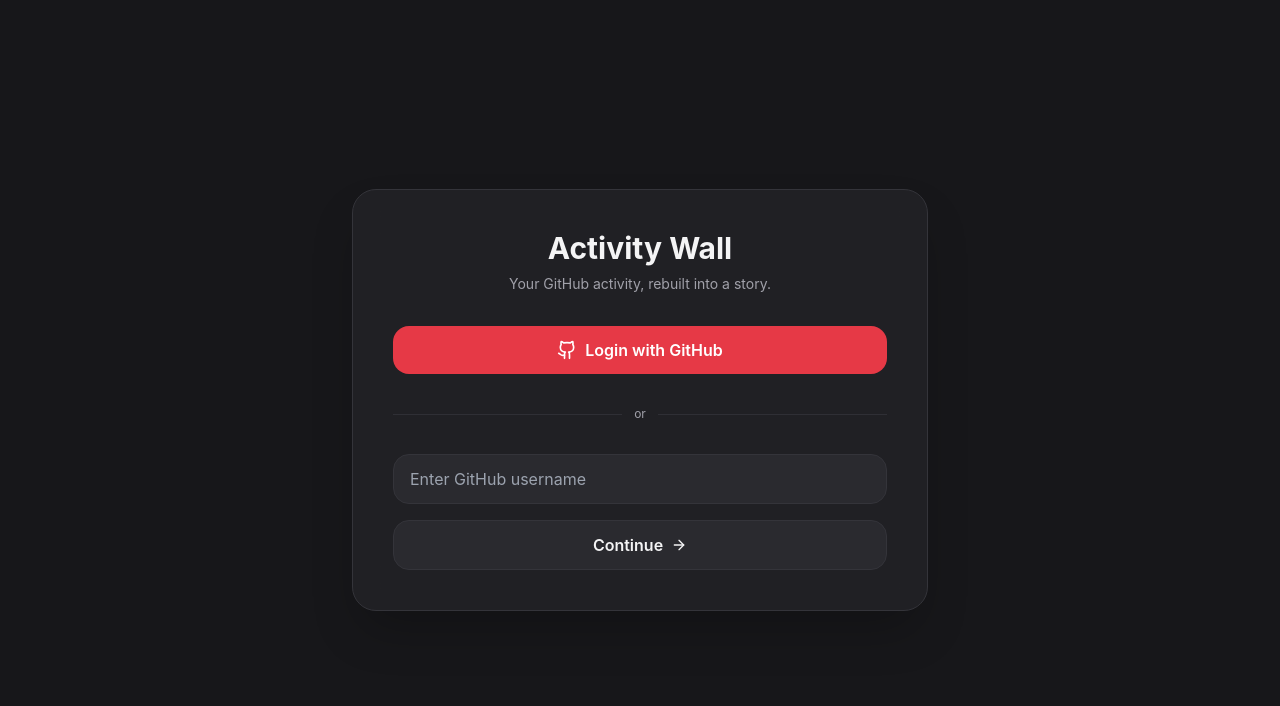
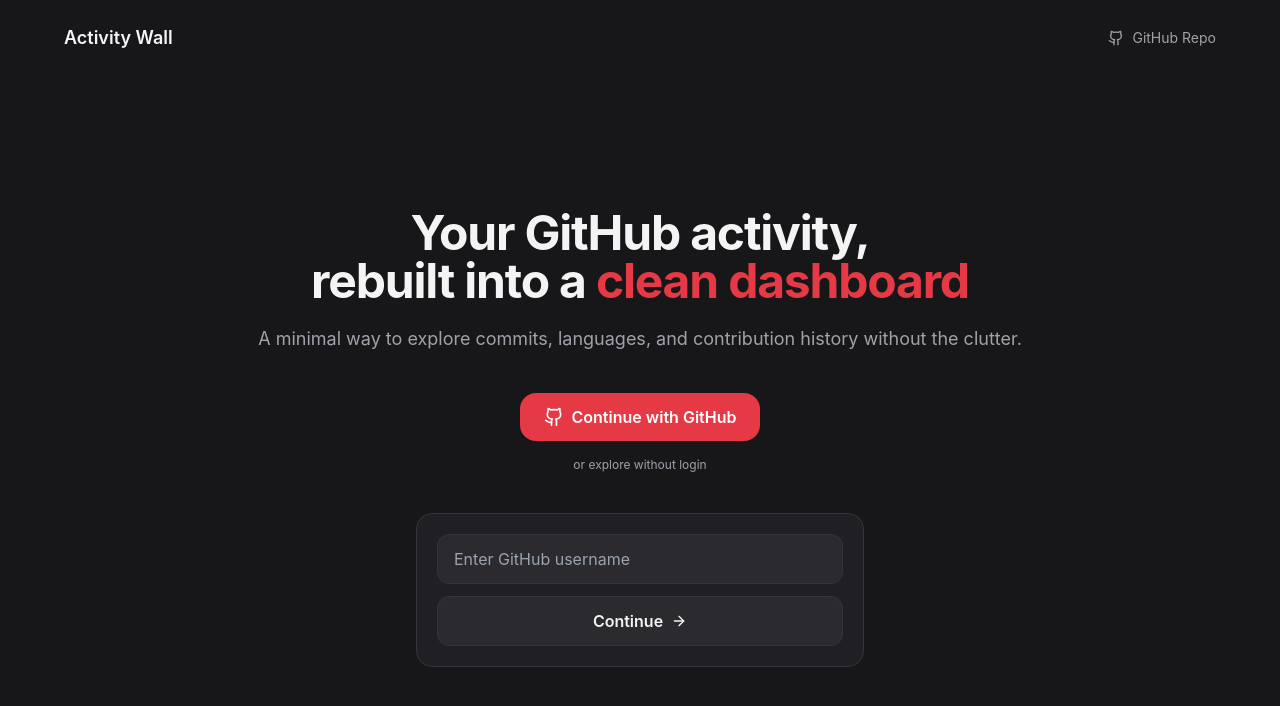
Before and after one commit to jaxsonbunch/activity-wall, a React (Vite) app: page / in a window 1280 px wide. Shown: the top 706 px of the page. Built offline with nearby package versions, Linux system fonts and the light colour scheme; no server answers; the HTML template or start-up script is replaced by a standard one.

Commit message:
Refactor HomePage layout and add ExternalLink

```diff
--- a/src/pages/HomePage.tsx
+++ b/src/pages/HomePage.tsx
@@ -1,5 +1,5 @@
 import { useState } from 'react'
-import { ArrowRight, Github } from 'lucide-react'
+import { ArrowRight, Github, ExternalLink } from 'lucide-react'
 
 interface HomePageProps {
   onUsernameSubmit: (username: string) => void
@@ -42,38 +42,55 @@
 
   return (
     <div
-      className="min-h-screen flex items-center justify-center px-4"
+      className="min-h-screen px-6 flex flex-col"
       style={{ backgroundColor: COLOR.pageBg }}
     >
-      <div
-        className="w-full max-w-xl rounded-3xl p-10 backdrop-blur-xl shadow-2xl"
-        style={{
-          backgroundColor: COLOR.cardBg,
-          border: `1px solid ${COLOR.border}`,
-        }}
+      {/* Top bar */}
+      <div className="flex justify-between items-center py-6 max-w-6xl mx-auto w-full">
+        <div className="text-lg font-semibold" style={{ color: COLOR.textPrimary }}>
+          Activity Wall
+        </div>
+
+        <a
+          href="https://github.com/wasteofwifi/activity-wall"
+          target="_blank"
+          rel="noreferrer"
+          className="flex items-center gap-2 text-sm transition-opacity hover:opacity-80"
+          style={{ color: COLOR.textMuted }}
         >
-        {/* Title */}
+          <Github className="w-4 h-4" />
+          GitHub Repo
+        </a>
+      </div>
+
+      {/* Hero */}
+      <div className="flex-1 flex items-center justify-center">
+        <div className="max-w-3xl w-full text-center">
           <h1
-          className="text-3xl font-bold text-center"
+            className="text-5xl font-bold tracking-tight"
             style={{ color: COLOR.textPrimary }}
           >
-          Activity Wall
+            Your GitHub activity,
+            <br />
+            rebuilt into a <span style={{ color: COLOR.accent }}>clean dashboard</span>
           </h1>
 
           <p
-          className="text-center mt-2 text-sm"
+            className="mt-5 text-lg"
             style={{ color: COLOR.textMuted }}
           >
-          Your GitHub activity, rebuilt into a story.
+            A minimal way to explore commits, languages, and contribution history
+            without the clutter.
           </p>
 
-        {/* GitHub Login */}
+          {/* CTA block */}
+          <div className="mt-10 flex flex-col gap-4 items-center">
             <button
               onClick={loginWithGitHub}
-          className="w-full mt-8 flex items-center justify-center gap-2 rounded-2xl py-3 font-semibold transition-all"
+              className="flex items-center justify-center gap-2 rounded-2xl px-6 py-3 font-semibold transition-all"
               style={{
                 backgroundColor: COLOR.accent,
-            color: '#ffffff',
+                color: '#fff',
               }}
               onMouseEnter={(e) =>
                 (e.currentTarget.style.backgroundColor = COLOR.accentHover)
@@ -82,25 +99,29 @@
                 (e.currentTarget.style.backgroundColor = COLOR.accent)
               }
             >
-          <Github className="w-5 h-5 text-white" />
-          Login with GitHub
+              <Github className="w-5 h-5" />
+              Continue with GitHub
             </button>
 
-        {/* Divider */}
-        <div className="flex items-center gap-3 my-8">
-          <div className="flex-1 h-px bg-[#2f2f35]" />
             <span className="text-xs" style={{ color: COLOR.textMuted }}>
-            or
+              or explore without login
             </span>
-          <div className="flex-1 h-px bg-[#2f2f35]" />
           </div>
 
-        {/* Manual username input */}
+          {/* Optional username input (still subtle, not primary UI) */}
+          <div
+            className="mt-10 mx-auto max-w-md rounded-2xl p-5"
+            style={{
+              backgroundColor: COLOR.cardBg,
+              border: `1px solid ${COLOR.border}`,
+              backdropFilter: 'blur(12px)',
+            }}
+          >
             <input
               value={username}
               onChange={(e) => setUsername(e.target.value)}
               placeholder="Enter GitHub username"
-          className="w-full px-4 py-3 rounded-2xl outline-none"
+              className="w-full px-4 py-3 rounded-xl outline-none"
               style={{
                 backgroundColor: '#2a2a2f',
                 border: `1px solid ${COLOR.border}`,
@@ -110,7 +131,7 @@
 
             <button
               onClick={handleContinue}
-          className="w-full mt-4 flex items-center justify-center gap-2 rounded-2xl py-3 font-semibold transition-all"
+              className="w-full mt-3 flex items-center justify-center gap-2 rounded-xl py-3 font-semibold transition-all"
               style={{
                 backgroundColor: '#2a2a2f',
                 color: COLOR.textPrimary,
@@ -122,5 +143,7 @@
             </button>
           </div>
         </div>
+      </div>
+    </div>
   )
 }
```
Lines whose indentation alone changed are shown as unchanged.
